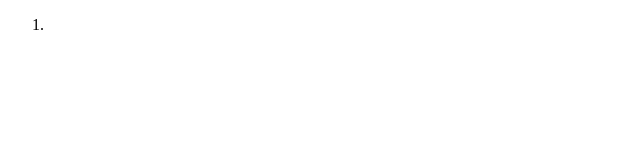
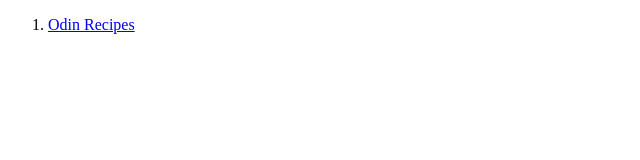
Before and after one commit to aritra0309/Odin_project, a plain HTML site: page index.html in a window 1280 px wide. Shown: the whole page, without its empty margins (0-640 px from the left). Drawn offline with Linux system fonts and the light colour scheme.

Commit message:
changed index.html

```diff
--- a/index.html
+++ b/index.html
@@ -8,7 +8,7 @@
 <body>
     <ol>
         <li><a href="odin-recipes.html"
-        target="_blank"></a>
+        target="_blank">Odin Recipes</a>
         </li>
     </ol>
 
```
